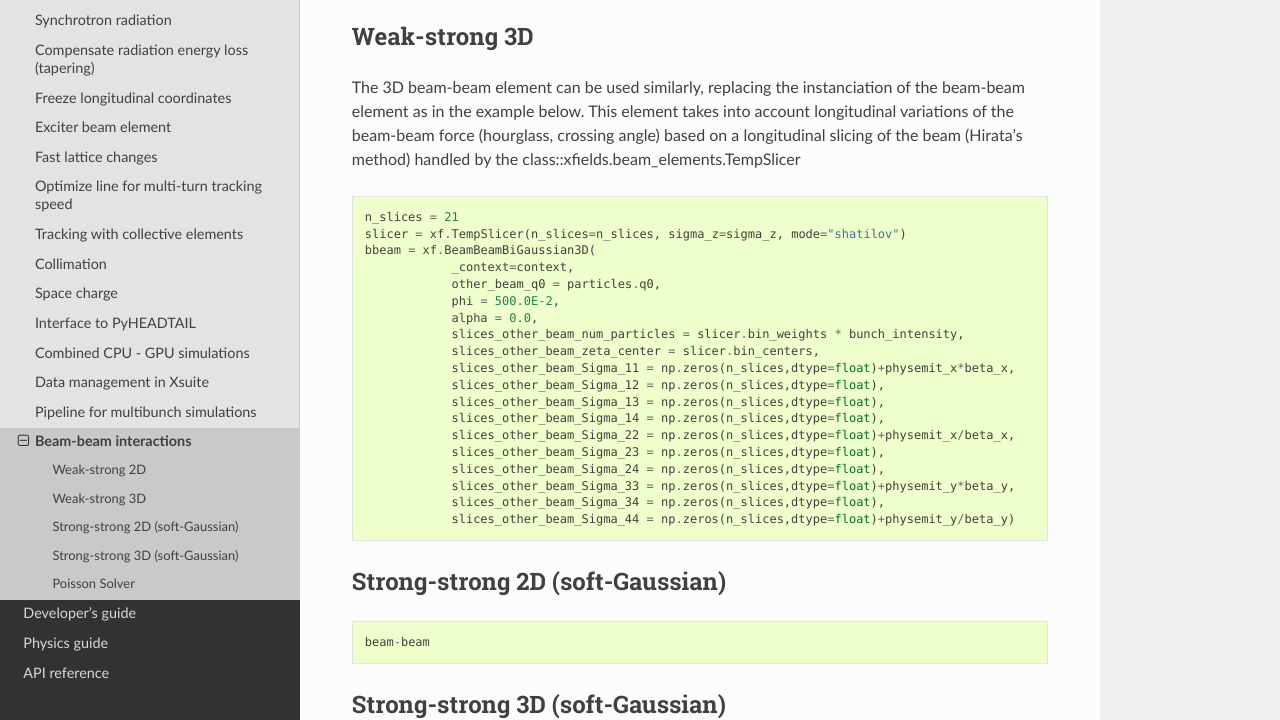
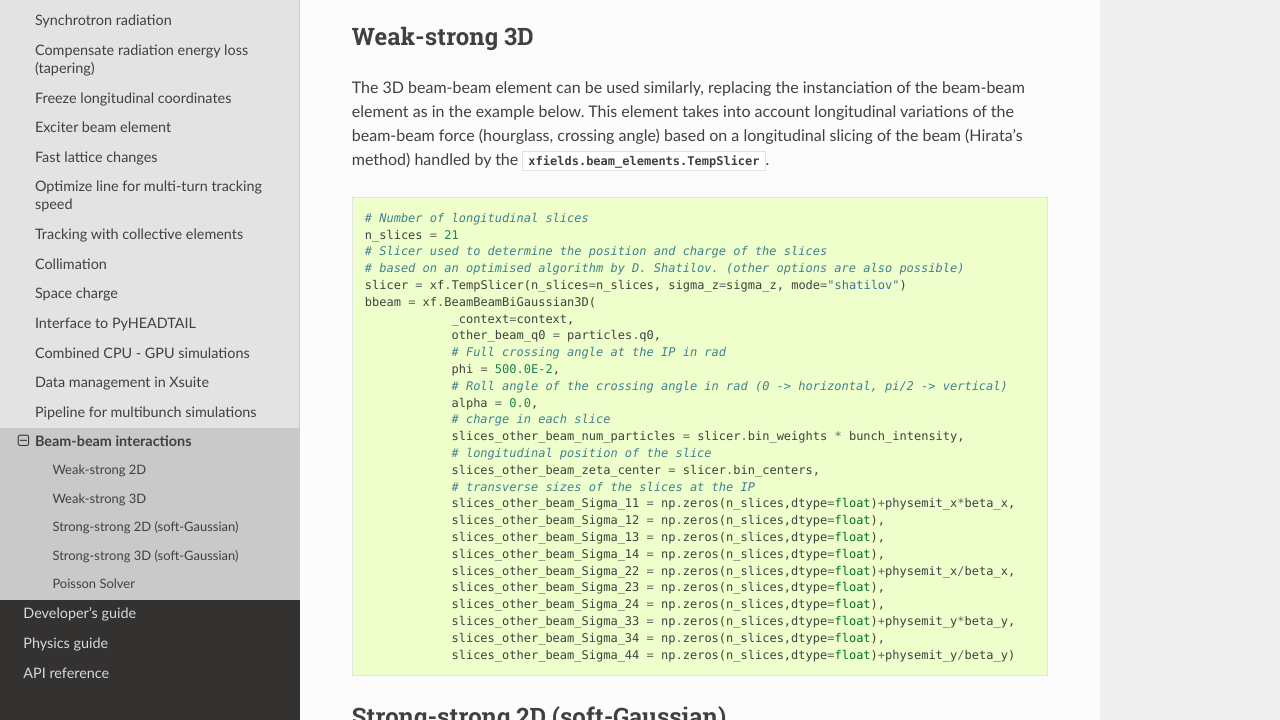
Before and after one commit to xsuite/xsuite, a Sphinx documentation site: the page built from docs/beambeam.rst, in a window 1280 px wide and 900 px high, scrolled down 236 px, cut to the strip 180-900 px from the top of the window. Built offline with Sphinx 7.4.7 and the Read the Docs theme 2.0.0, drawn with Linux system fonts in a browser that asks for light colours.

Commit message:
Update beambeam.rst

```diff
--- a/docs/beambeam.rst
+++ b/docs/beambeam.rst
@@ -14,19 +14,27 @@ The example below shows how to introduce a 2D beam-beam element in a line and pe
 Weak-strong 3D
 ==============
 
-The 3D beam-beam element can be used similarly, replacing the instanciation of the beam-beam element as in the example below. This element takes into account longitudinal variations of the beam-beam force (hourglass, crossing angle) based on a longitudinal slicing of the beam (Hirata's method) handled by the class::xfields.beam_elements.TempSlicer
+The 3D beam-beam element can be used similarly, replacing the instanciation of the beam-beam element as in the example below. This element takes into account longitudinal variations of the beam-beam force (hourglass, crossing angle) based on a longitudinal slicing of the beam (Hirata's method) handled by the :class:`xfields.beam_elements.TempSlicer`.
 
 .. code-block:: python
 
+   # Number of longitudinal slices
    n_slices = 21
+   # Slicer used to determine the position and charge of the slices
+   # based on an optimised algorithm by D. Shatilov. (other options are also possible)
    slicer = xf.TempSlicer(n_slices=n_slices, sigma_z=sigma_z, mode="shatilov")
    bbeam = xf.BeamBeamBiGaussian3D(
                _context=context,
                other_beam_q0 = particles.q0,
+               # Full crossing angle at the IP in rad
                phi = 500.0E-2,
+               # Roll angle of the crossing angle in rad (0 -> horizontal, pi/2 -> vertical)
                alpha = 0.0,
+               # charge in each slice
                slices_other_beam_num_particles = slicer.bin_weights * bunch_intensity,
+               # longitudinal position of the slice
                slices_other_beam_zeta_center = slicer.bin_centers,
+               # transverse sizes of the slices at the IP
                slices_other_beam_Sigma_11 = np.zeros(n_slices,dtype=float)+physemit_x*beta_x,
                slices_other_beam_Sigma_12 = np.zeros(n_slices,dtype=float),
                slices_other_beam_Sigma_13 = np.zeros(n_slices,dtype=float),
```
